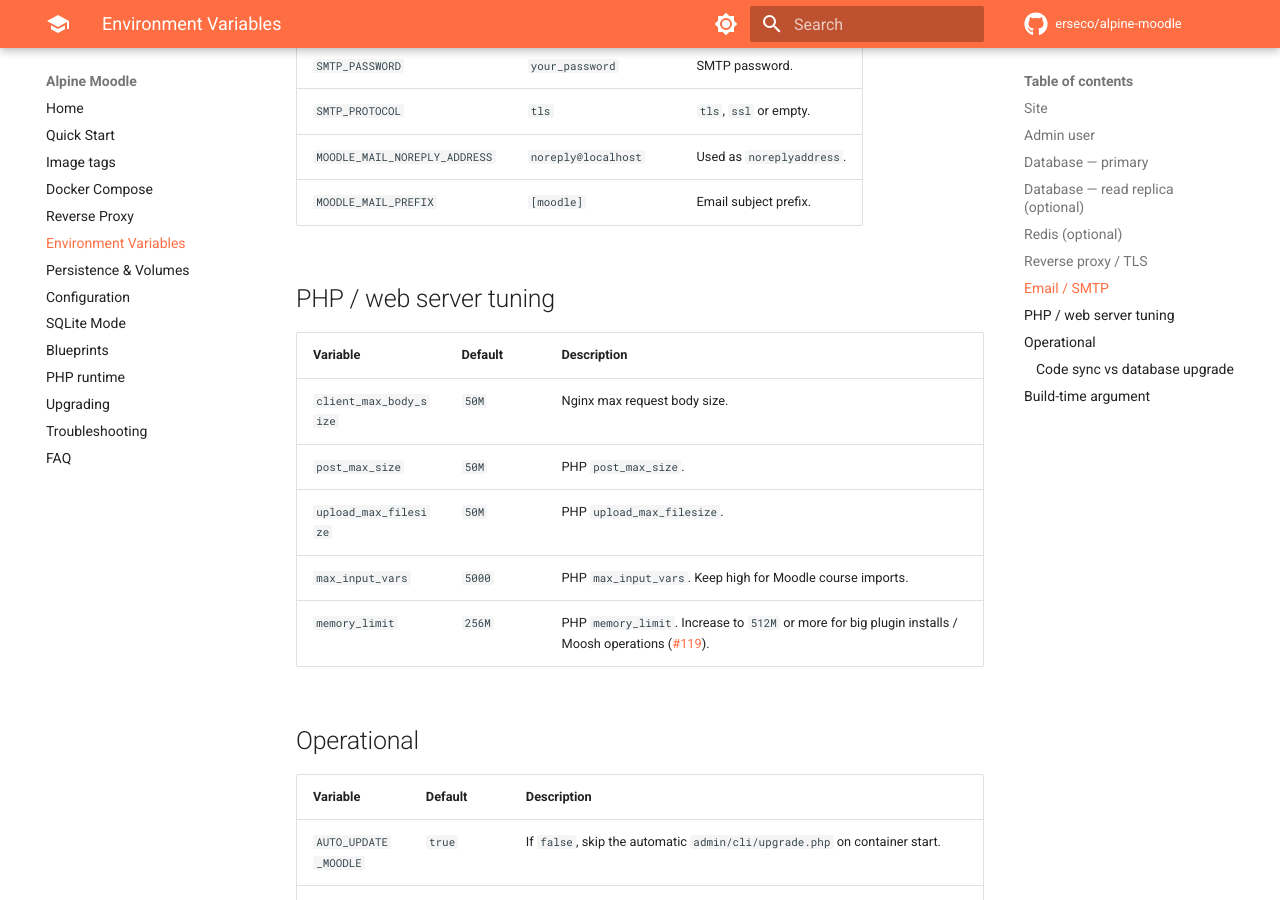
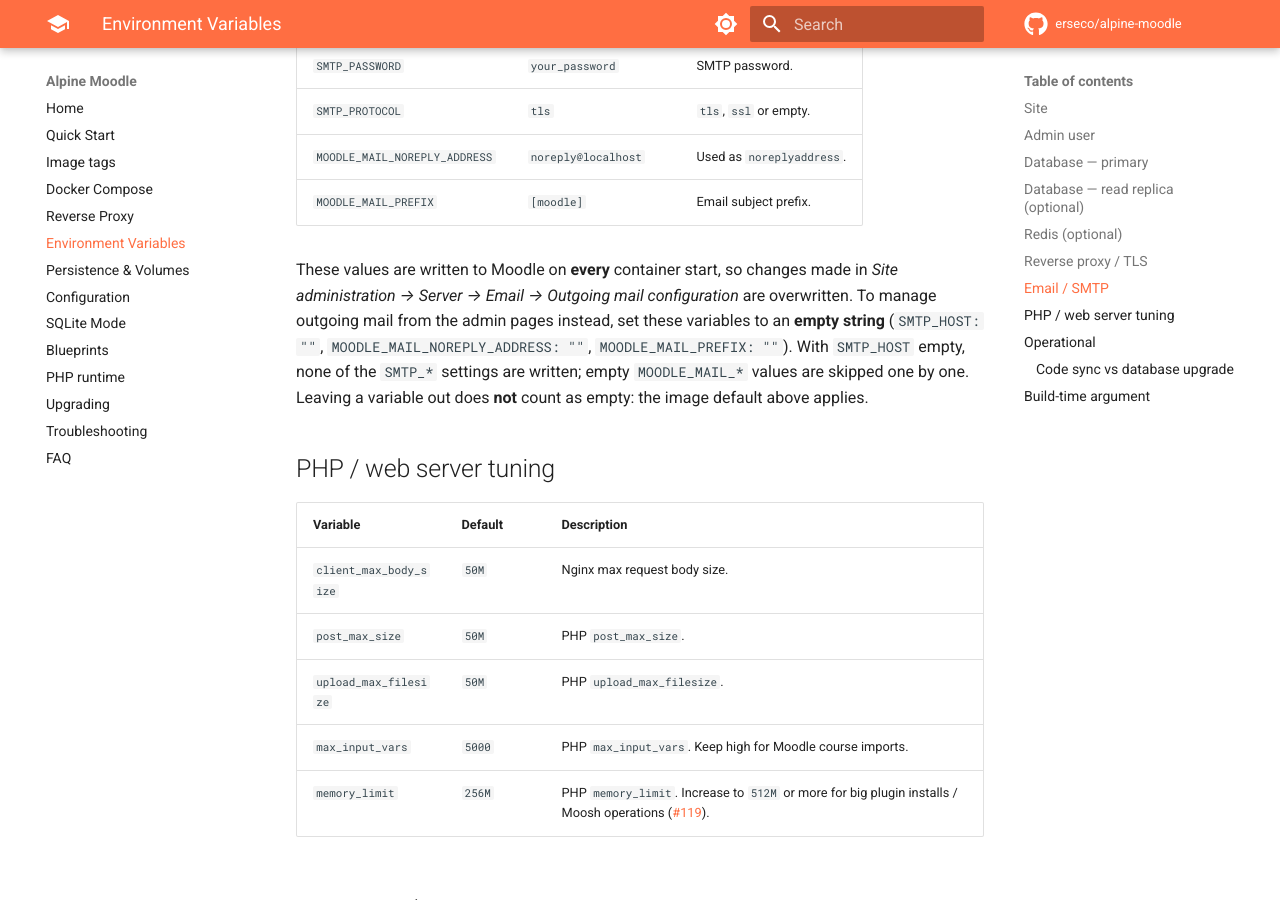
Before and after one commit to erseco/alpine-moodle, an MkDocs documentation site: the page built from docs/environment-variables.md, in a window 1280 px wide and 900 px high, scrolled down 3135 px. Built offline with MkDocs 1.6.1 and Material for MkDocs 9.7.7, drawn with Linux system fonts in a browser that asks for light colours; comment, search, counter and statistics services are not loaded.

Commit message:
fix: keep admin mail settings when SMTP_* variables are empty (#194) (#195)
* Keep admin mail settings when SMTP_* variables are empty (#194)

configure_moodle_settings() wrote smtphosts, smtpuser, smtppass,
smtpsecure, noreplyaddress and emailsubjectprefix on every start, so empty
variables reset what the admin saved in Outgoing mail configuration
(smtphosts became ":587"). The SMTP block is now written only when
SMTP_HOST is set, and the no-reply address and subject prefix only when
non-empty. The README says how to manage mail from the admin pages.

Closes #194

* Document empty mail variables, warn on ignored SMTP_* and widen the test

Emptying SMTP_HOST alone still let the default no-reply address and subject
prefix overwrite the admin pages, and leaving the variables out applies the
image defaults. Say both in the README and the environment variables page,
warn when SMTP_USER/SMTP_PASSWORD/SMTP_PROTOCOL are set without SMTP_HOST,
and cover the empty-host and empty-port cases with exact-match checks.

```diff
--- a/docs/environment-variables.md
+++ b/docs/environment-variables.md
@@ -78,6 +78,14 @@ See [Reverse Proxy](reverse-proxy.md) for concrete examples.
 | `MOODLE_MAIL_NOREPLY_ADDRESS`  | `noreply@localhost`    | Used as `noreplyaddress`. |
 | `MOODLE_MAIL_PREFIX`           | `[moodle]`             | Email subject prefix. |
 
+These values are written to Moodle on **every** container start, so changes made in
+*Site administration → Server → Email → Outgoing mail configuration* are overwritten.
+To manage outgoing mail from the admin pages instead, set these variables to an
+**empty string** (`SMTP_HOST: ""`, `MOODLE_MAIL_NOREPLY_ADDRESS: ""`,
+`MOODLE_MAIL_PREFIX: ""`). With `SMTP_HOST` empty, none of the `SMTP_*` settings
+are written; empty `MOODLE_MAIL_*` values are skipped one by one. Leaving a variable
+out does **not** count as empty: the image default above applies.
+
 ## PHP / web server tuning
 
 | Variable               | Default | Description |
```
Also changed, not shown: README.md (+3 -3 lines), 2 other files.
